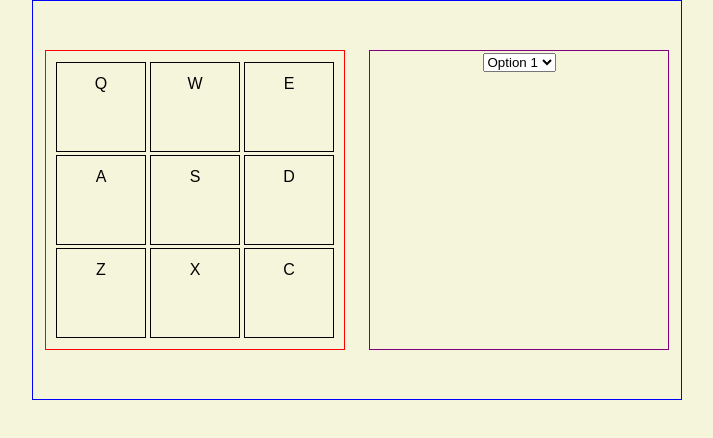
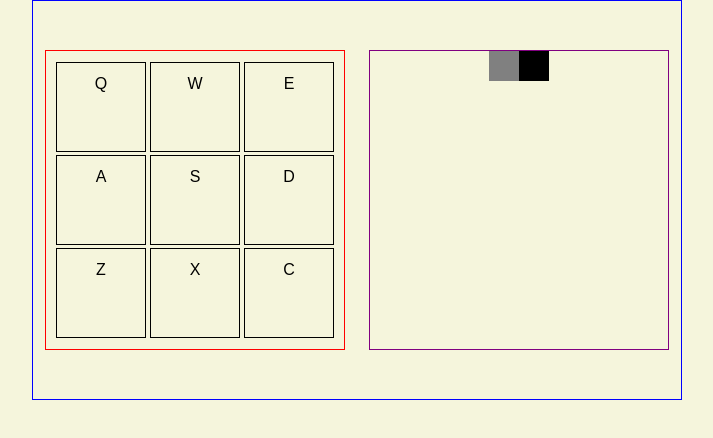
Before and after one commit to Tyler-Oliver/drum-machine, a React (Create React App) app: page / in a window 1280 px wide. Shown: the top 438 px of the page, without its empty margins (283-996 px from the left). Built offline with nearby package versions, Linux system fonts and the light colour scheme.

Commit message:
initial commit

```diff
--- a/src/App.js
+++ b/src/App.js
@@ -1,24 +1,44 @@
 import React, { Component } from "react";
 import DrumPad from "./DrumPad";
-import objOne from "./Object";
+import { objOne, objTwo } from "./Object";
 import "./styles.scss";
 
 export default class App extends Component {
   constructor(props) {
     super(props);
     this.state = {
-      currentObj: objOne
+      currentObj: objOne,
+      currentObjId: "Heater-kit"
     };
+    this.objSwitch = this.objSwitch.bind(this);
     //this.handlechange = this.handlechange.bind(this)
   }
 
   //define event listeners
+  objSwitch() {
+    if (this.state.currentObj === objOne) {
+      this.setState({
+        currentObj: objTwo
+      });
+    } else {
+      this.setState({
+        currentObj: objOne
+      });
+    }
+  }
 
   //render
   render() {
+    console.log(this.state.currentObj);
     return (
       <div className="App">
         <DrumPad currentObj={this.state.currentObj} />
+        <div className="controlPad">
+          <label className="switch" onChange={this.objSwitch}>
+            <input type="checkbox" />
+            <span className="slider"></span>
+          </label>
+        </div>
       </div>
     );
   }
--- a/src/ControlPad.js
+++ b/src/ControlPad.js
@@ -1,14 +1,20 @@
 import React, { Component } from "react";
+import { objTwo } from "./Object";
 
 export default class ControlPad extends Component {
+  constructor(props) {
+    super(props);
+
+    this.objSwitch = this.objSwitch.bind(this);
+  }
+
   render() {
     return (
       <div className="controlPad">
-        <select className="dropdown">
-          <option value="option-1">Option 1</option>
-          <option value="option-2">Option 2</option>
-          <option value="option-3">Option 3</option>
-        </select>
+        <label className="switch" onClick={this.objSwitch}>
+          <input type="checkbox" />
+          <span className="slider"></span>
+        </label>
       </div>
     );
   }
--- a/src/DrumPad.js
+++ b/src/DrumPad.js
@@ -1,6 +1,5 @@
 import React, { Component } from "react";
 import Drum from "./Drum";
-import ControlPad from "./ControlPad";
 
 export default class DrumPad extends Component {
   render() {
@@ -16,11 +15,6 @@ export default class DrumPad extends Component {
         </div>
       );
     });
-    return (
-      <div className="masterPad">
-        <div className="drumPad">{drumPad}</div>
-        <ControlPad />
-      </div>
-    );
+    return <div className="drumPad">{drumPad}</div>;
   }
 }
--- a/src/Object.js
+++ b/src/Object.js
@@ -1,4 +1,4 @@
-const objOne = [
+export const objOne = [
   {
     keyCode: 81,
     keyTrigger: "Q",
@@ -55,4 +55,59 @@ const objOne = [
   }
 ];
 
-export default objOne;
+export const objTwo = [
+  {
+    keyCode: 81,
+    keyTrigger: "Q",
+    id: "Chord-1",
+    url: "https://s3.amazonaws.com/freecodecamp/drums/Chord_1.mp3"
+  },
+  {
+    keyCode: 87,
+    keyTrigger: "W",
+    id: "Chord-2",
+    url: "https://s3.amazonaws.com/freecodecamp/drums/Chord_2.mp3"
+  },
+  {
+    keyCode: 69,
+    keyTrigger: "E",
+    id: "Chord-3",
+    url: "https://s3.amazonaws.com/freecodecamp/drums/Chord_3.mp3"
+  },
+  {
+    keyCode: 65,
+    keyTrigger: "A",
+    id: "Shaker",
+    url: "https://s3.amazonaws.com/freecodecamp/drums/Give_us_a_light.mp3"
+  },
+  {
+    keyCode: 83,
+    keyTrigger: "S",
+    id: "Open-HH",
+    url: "https://s3.amazonaws.com/freecodecamp/drums/Dry_Ohh.mp3"
+  },
+  {
+    keyCode: 68,
+    keyTrigger: "D",
+    id: "Closed-HH",
+    url: "https://s3.amazonaws.com/freecodecamp/drums/Bld_H1.mp3"
+  },
+  {
+    keyCode: 90,
+    keyTrigger: "Z",
+    id: "Punchy-Kick",
+    url: "https://s3.amazonaws.com/freecodecamp/drums/punchy_kick_1.mp3"
+  },
+  {
+    keyCode: 88,
+    keyTrigger: "X",
+    id: "Side-Stick",
+    url: "https://s3.amazonaws.com/freecodecamp/drums/side_stick_1.mp3"
+  },
+  {
+    keyCode: 67,
+    keyTrigger: "C",
+    id: "Snare",
+    url: "https://s3.amazonaws.com/freecodecamp/drums/Brk_Snr.mp3"
+  }
+];
--- a/src/styles.scss
+++ b/src/styles.scss
@@ -7,6 +7,13 @@
 .App {
   font-family: sans-serif;
   text-align: center;
+  margin: 0 auto;
+  height: 400px;
+  width: 650px;
+  display: flex;
+  justify-content: space-around;
+  align-items: center;
+  border: 1px solid blue;
 }
 
 body {
@@ -42,12 +49,40 @@ body {
   width: 300px;
 }
 
-.masterPad {
-  margin: 0 auto;
-  height: 400px;
-  width: 650px;
-  display: flex;
-  justify-content: space-around;
-  align-items: center;
-  border: 1px solid blue;
+.switch {
+  position: relative;
+  display: inline-block;
+  height: 30px;
+  width: 60px;
+
+  input {
+    opacity: 0;
+    height: 0;
+    width: 0;
+  }
+
+  .slider {
+    position: absolute;
+    cursor: pointer;
+    top: 0;
+    left: 0;
+    bottom: 0;
+    right: 0;
+    background-color: black;
+  }
+
+  .slider:before {
+    position: absolute;
+    content: "";
+    height: 100%;
+    width: 50%;
+    left: 0px;
+    bottom: 0px;
+    transition: .5s;
+    background-color: gray;
+  }
+
+  input:checked + .slider:before {
+    transform: translateX(100%);
+  }
 }
```
